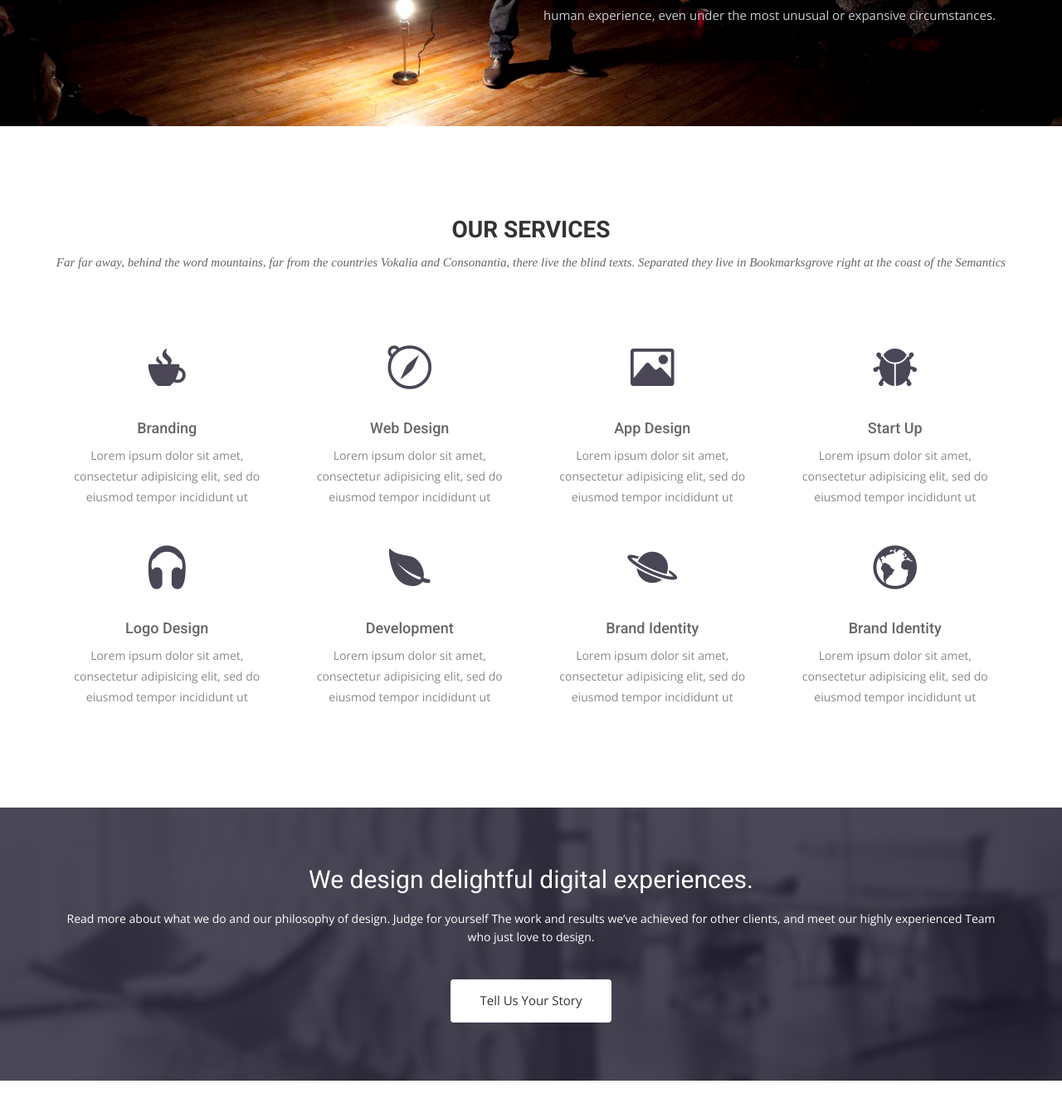
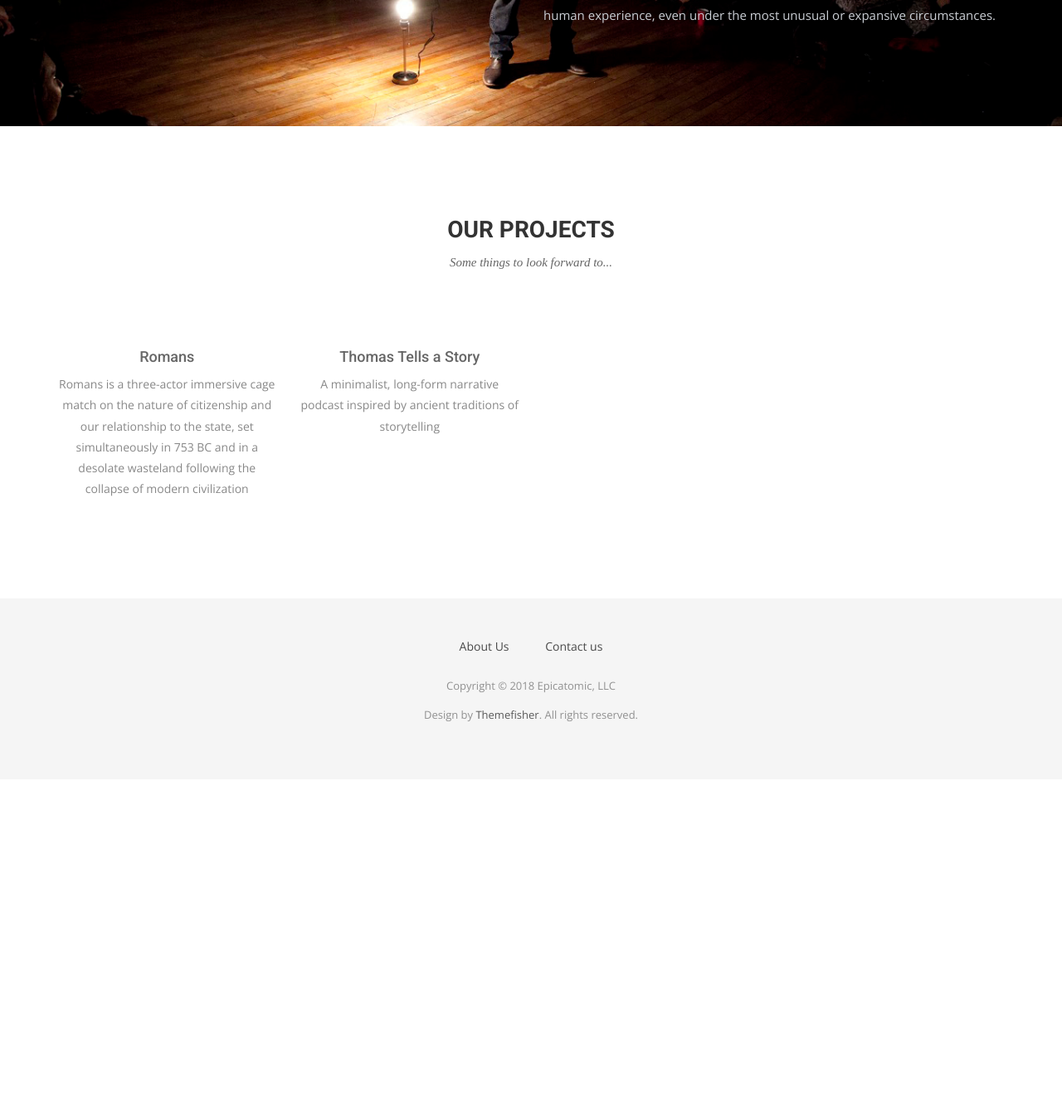
Before and after one commit to thomascmost/epicatomic, a Jekyll site: the page built from index.html, in a window 1280 px wide and 1400 px high, scrolled down 1571 px. Shown: the top 1341 px of the window at 83% size. Built offline with Jekyll 4.4.1, drawn with Linux system fonts in a browser that asks for light colours; nearby versions of some CDN libraries; some web fonts are replaced; after the commit the page ends 2510 px from its top, so only the background shows below that; some of the changed text lies outside the part shown.

Commit message:
changes to homepage

```diff
--- a/index.html
+++ b/index.html
@@ -25,9 +25,14 @@ permalink: /
         <div class="block">
           <div class="section-title">
             <h2>About Us</h2>
-            <p>Far far away, behind the word mountains, far from the countries Vokalia and Consonantia, there live the blind texts. Separated they live in Bookmarksgrove right at the coast of the Semantics</p>
+            <p>
+              "I have spent my entire life trying desperately to be unique.
+              This will have to suffice."
+            </p>
           </div>
-          <p>Lorem ipsum dolor sit amet, consectetur adipisicing elit, sed do eiusmod tempor incididunt ut labore et dolore magna aliqua. Ut enim ad minim veniam, quis nostrud exercitation ullamco laboris nisi ut aliquip ex ea commodo consequat. Duis aute irure dolor in reprehenderit in voluptate velit esse cillum dolore eu fugiat nulla pariatur. Excepteur sint occaecat cupidatat non proident, sunt in culpa qui officia deserunt mollit anim id </p>
+          <p>
+            Epicatomic produces theater, narratives, and miscellany originally conceived of by Thomas Moore.
+          </p>
         </div>
       </div><!-- .col-md-7 close -->
       <div class="col-md-5 col-sm-12">
@@ -62,26 +67,31 @@ permalink: /
   <div class="container">
     <div class="row">
       <div class="section-title">
-        <h2>Our Services</h2>
-        <p>Far far away, behind the word mountains, far from the countries Vokalia and Consonantia, there live the blind texts. Separated they live in Bookmarksgrove right at the coast of the Semantics</p>
+        <h2>Our Projects</h2>
+        <p>
+          Some things to look forward to...
+        </p>
       </div>
     </div>
     <div class="row ">
       <div class="col-sm-6 col-md-3">
         <div class="service-item">
-          <i class="icon ion-coffee"></i>
-          <h4>Branding</h4>
-          <p>Lorem ipsum dolor sit amet, consectetur adipisicing elit, sed do eiusmod tempor incididunt ut </p>
+          <i class="icon ion-hand"></i>
+          <h4>Romans</h4>
+          <p>
+            Romans is a three-actor immersive cage match on the nature of citizenship and our relationship to the state,
+            set simultaneously in 753 BC and in a desolate wasteland following the collapse of modern civilization
+          </p>
         </div>
       </div>
       <div class="col-sm-6 col-md-3">
         <div class="service-item">
-          <i class="ion-compass"></i>
-          <h4>Web Design</h4>
-          <p>Lorem ipsum dolor sit amet, consectetur adipisicing elit, sed do eiusmod tempor incididunt ut </p>
+          <i class="ion-microphone"></i>
+          <h4>Thomas Tells a Story</h4>
+          <p>A minimalist, long-form narrative podcast inspired by ancient traditions of storytelling</p>
         </div>
       </div>
-      <div class="col-sm-6 col-md-3">
+      <!-- <div class="col-sm-6 col-md-3">
         <div class="service-item">
           <i class="ion-image"></i>
           <h4>App Design</h4>
@@ -123,11 +133,11 @@ permalink: /
           <p>Lorem ipsum dolor sit amet, consectetur adipisicing elit, sed do eiusmod tempor incididunt ut </p>
         </div>
       </div>
-    </div>
+    </div> -->
   </div>
 </section>
 <!-- Call to action Start -->
-<section id="call-to-action">
+<!-- <section id="call-to-action">
   <div class="container">
     <div class="row">
       <div class="col-md-12">
@@ -139,9 +149,9 @@ permalink: /
       </div>
     </div>
   </div>
-</section>
+</section> -->
 <!-- Content Start -->
-<section id="testimonial">
+<!-- <section id="testimonial">
   <div class="container">
     <div class="row">
       <div class="section-title text-center">
@@ -187,4 +197,4 @@ permalink: /
       </div>
     </div>
   </div>
-</section>
+</section> -->
```
